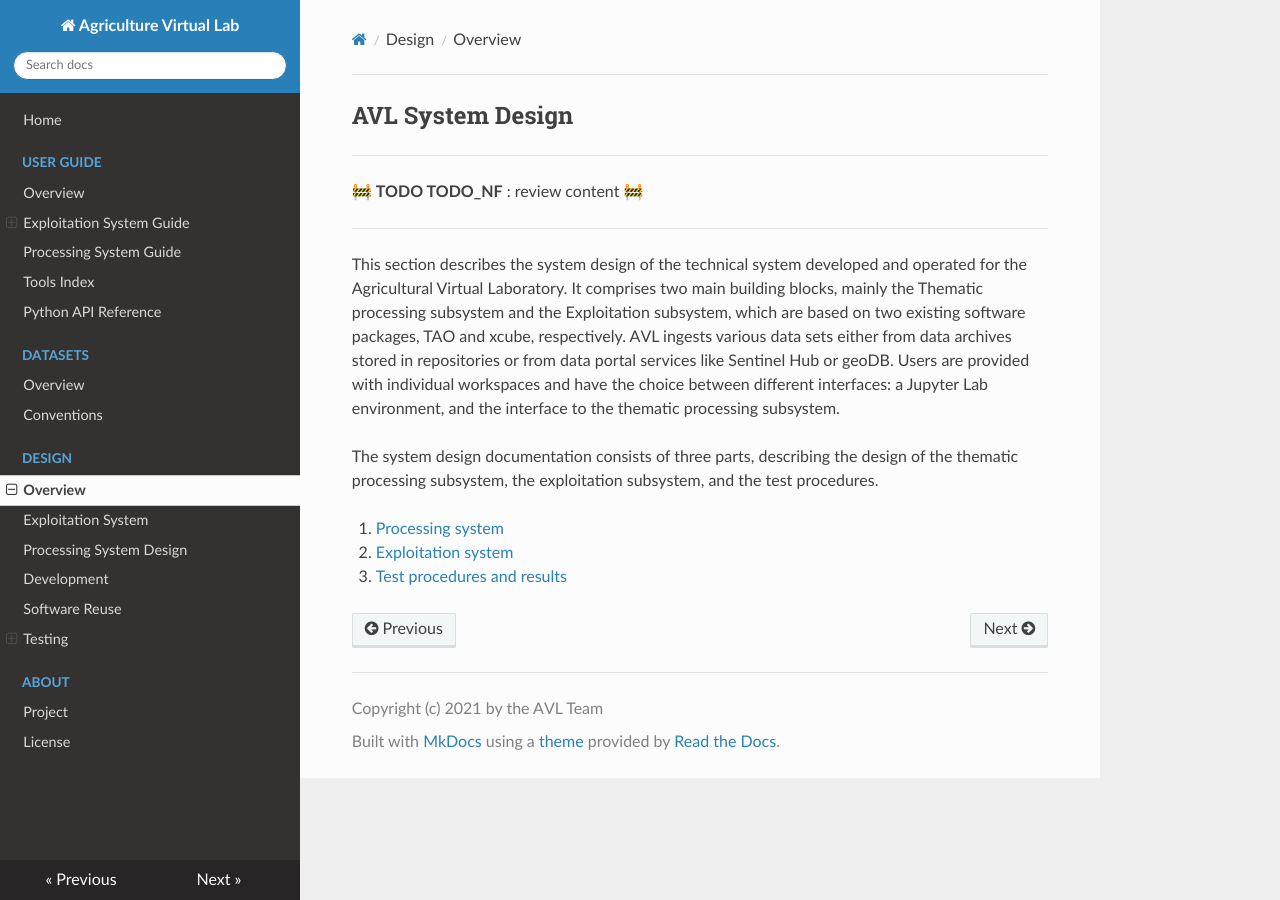
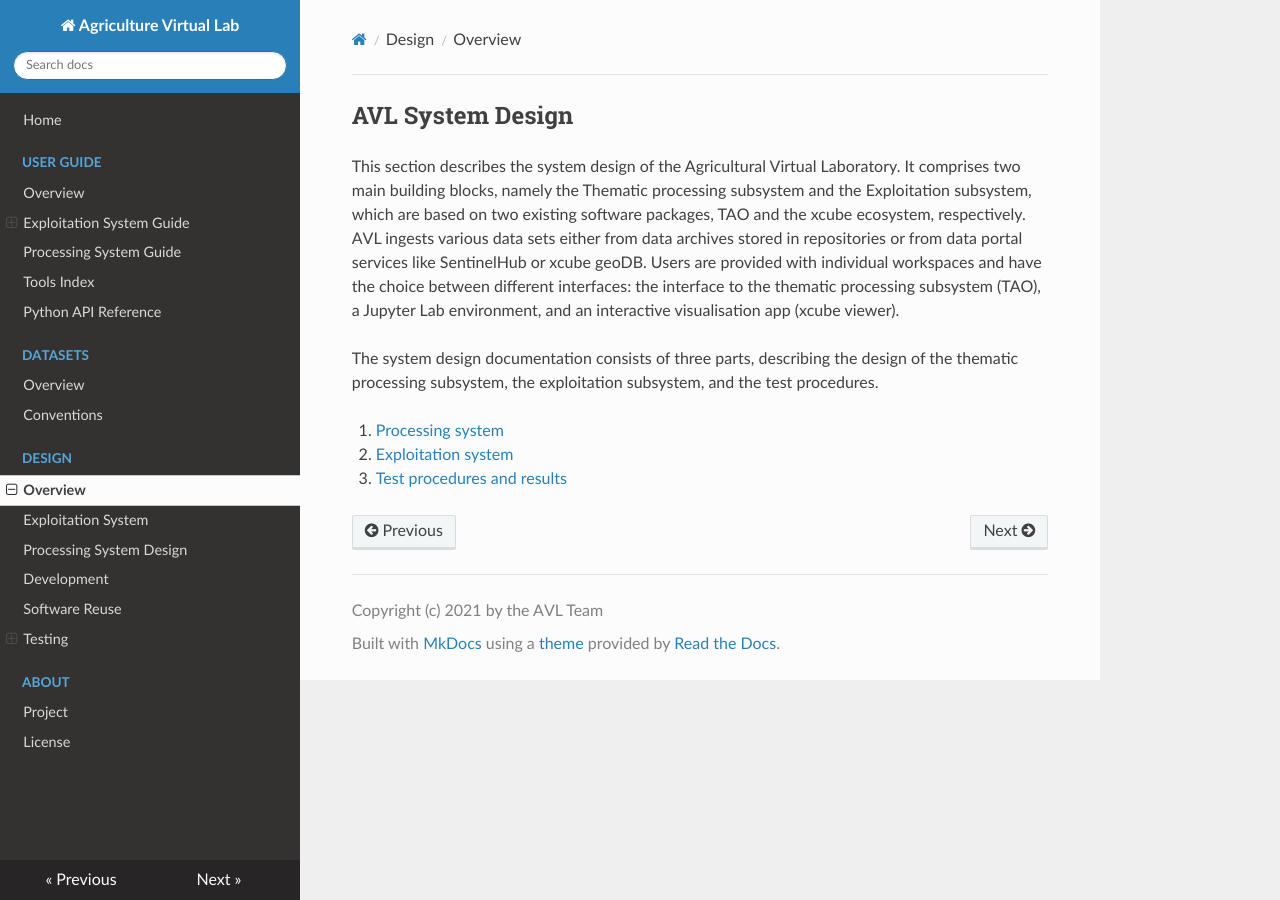
Before and after one commit to agriculture-vlab/agriculture-vlab, an MkDocs documentation site: the page built from docs/design/index.md, in a window 1280 px wide. Built offline with MkDocs 1.6.1, drawn with Linux system fonts in a browser that asks for light colours; nearby versions of some CDN libraries.

Commit message:
deleted redundant Jupyter Description.

```diff
--- a/docs/design/index.md
+++ b/docs/design/index.md
@@ -1,19 +1,15 @@
 # AVL System Design
 
----
 
-🚧 **TODO TODO_NF** : review content 🚧
 
----
-
-This section describes the system design of the technical system developed and
-operated for the Agricultural Virtual Laboratory. It comprises two main building
-blocks, mainly the Thematic processing subsystem and the Exploitation subsystem,
-which are based on two existing software packages, TAO and xcube, respectively.
+This section describes the system design of the Agricultural Virtual Laboratory. It
+comprises two main building blocks, namely the Thematic processing subsystem and the Exploitation subsystem,
+which are based on two existing software packages, TAO and the xcube ecosystem, respectively.
 AVL ingests various data sets either from data archives stored in repositories
-or from data portal services like Sentinel Hub or geoDB. Users are provided with
-individual workspaces and have the choice between different interfaces: a
-Jupyter Lab environment, and the interface to the thematic processing subsystem.
+or from data portal services like SentinelHub or xcube geoDB. Users are provided with
+individual workspaces and have the choice between different interfaces: the interface to
+the thematic processing subsystem (TAO),  a Jupyter Lab environment, and an interactive visualisation app
+(xcube viewer).
 
 The system design documentation consists of three parts, describing the design
 of the thematic processing subsystem, the exploitation subsystem, and the
```
